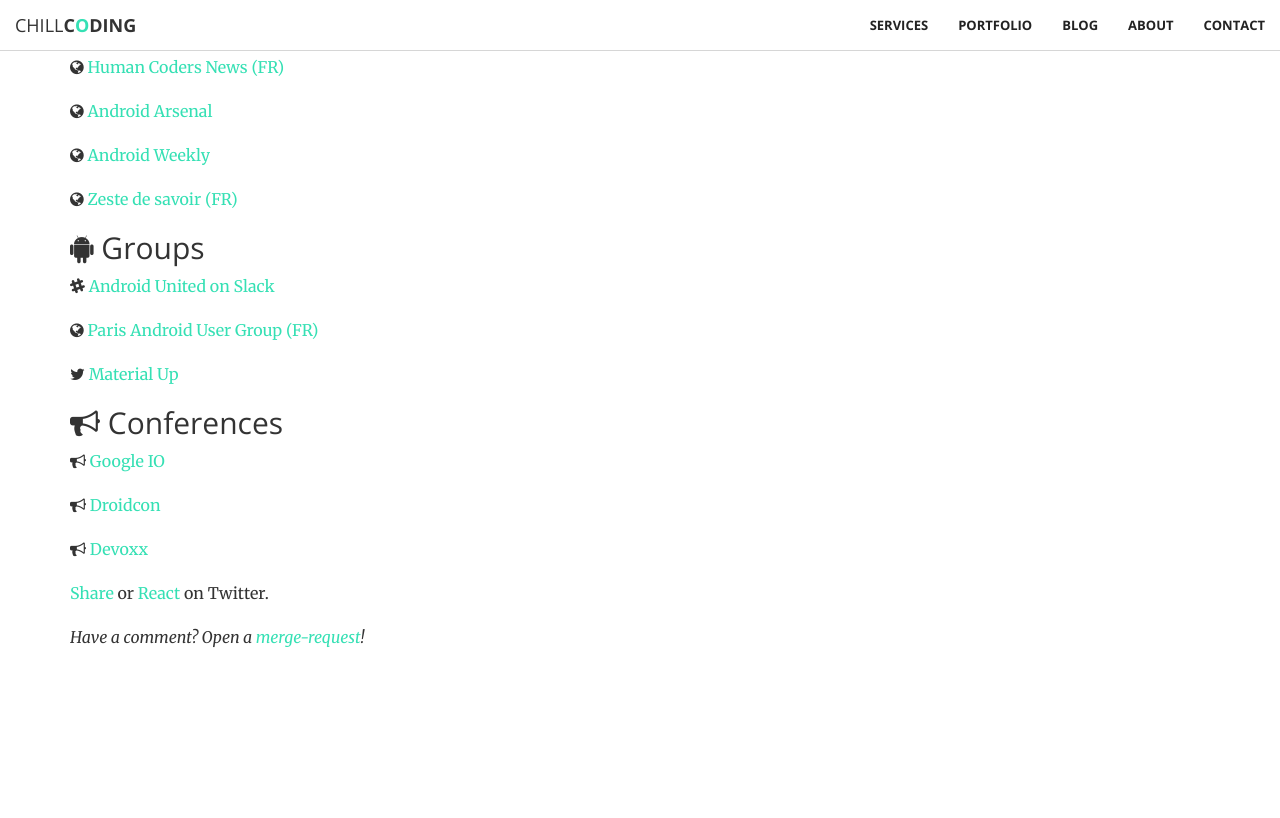
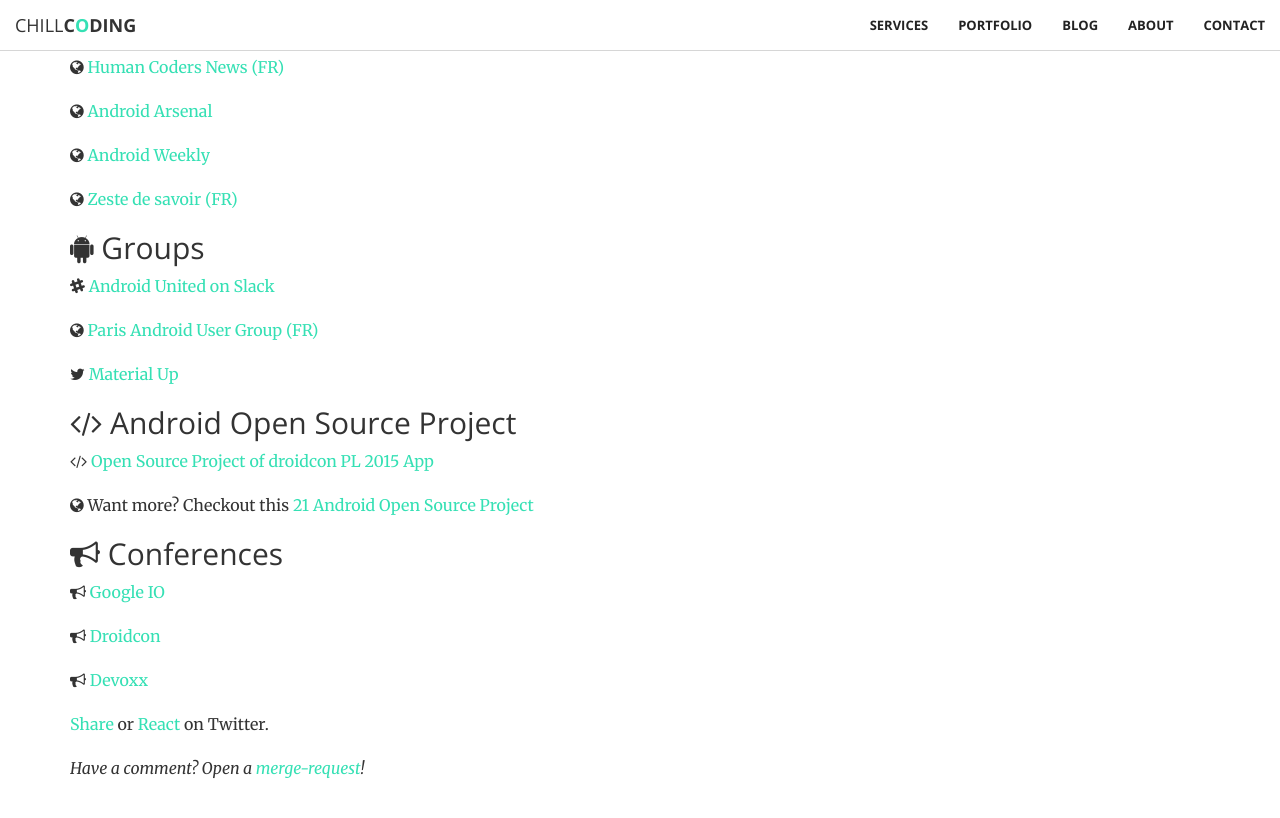
Before and after one commit to chillcoding-at-the-beach/chillcoding-at-the-beach-github.io, a Jekyll site: the page built from _posts/2017-01-27-android-references.md, in a window 1280 px wide and 900 px high, scrolled down 1855 px. Shown: the top 818 px of the window. Built offline with Jekyll 4.4.1, drawn with Linux system fonts in a browser that asks for light colours; nearby versions of some CDN libraries; before the commit the page ends 2624 px from its top, so only the background shows below that.

Commit message:
update android reference post

```diff
--- a/_posts/2017-01-27-android-references.md
+++ b/_posts/2017-01-27-android-references.md
@@ -82,6 +82,13 @@
 
 <i class="fa fa-twitter" aria-hidden="true"></i> [Material Up](https://twitter.com/MaterialUp)
 
+## <a name="conf"></a><i class="fa fa-code" aria-hidden="true"></i> Android Open Source Project
+
+
+<i class="fa fa-code" aria-hidden="true"></i> [Open Source Project of droidcon PL 2015 App](https://github.com/droidconpl/droidcon-2015-mobile-app)
+
+<i class="fa fa-globe" aria-hidden="true"></i> Want more? Checkout this [21 Android Open Source Project](https://techbeacon.com/how-master-android-what-developers-can-learn-21-apps)
+
 ## <a name="conf"></a><i class="fa fa-bullhorn" aria-hidden="true"></i> Conferences
 
 <i class="fa fa-bullhorn" aria-hidden="true"></i> [Google IO](https://events.google.com/io/)
```
